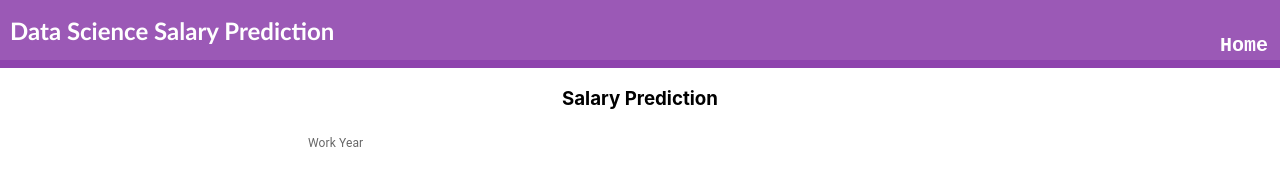
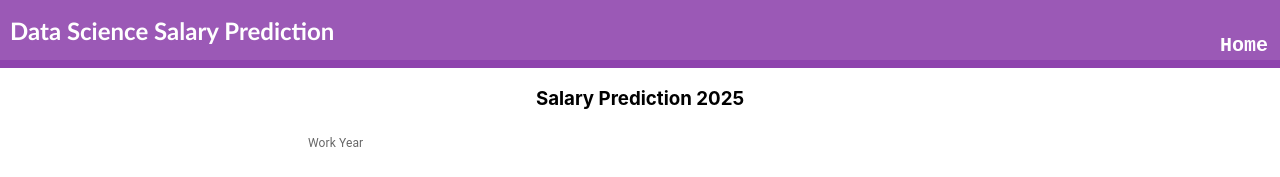
Before and after one commit to VaibhavBansal26/data_science_salary_prediction_v2, a React (Create React App) app in the folder front-end/: page / in a window 1280 px wide. Shown: the top 177 px of the page. Built offline with nearby package versions, Linux system fonts and the light colour scheme.

Commit message:
firebase github steup complete

```diff
--- a/front-end/src/components/Footer.js
+++ b/front-end/src/components/Footer.js
@@ -3,7 +3,9 @@
 
 const Footer = () => {
   return (
-    <div className='footer'>Footer</div>
+    <div className='footer'>
+       <p>&copy; 2024 VB. All Rights Reserved.</p>
+    </div>
   )
 }
 
--- a/front-end/src/components/Form.js
+++ b/front-end/src/components/Form.js
@@ -35,7 +35,7 @@
 
     return (
         <>
-        <h3>Salary Prediction</h3>
+        <h3>Salary Prediction 2025</h3>
         <Box sx={{ display: 'flex', flexWrap: 'wrap',margin:"auto 300px",}}>
           <div>
             <FormControl fullWidth sx={{ m: 1 }} variant="standard">
--- a/front-end/src/components/styles.css
+++ b/front-end/src/components/styles.css
@@ -18,6 +18,7 @@
     bottom:0px;
     /* position: absolute; */
     flex-shrink: 0;
+    color: white;
 }
 
 .header_sub {
```
